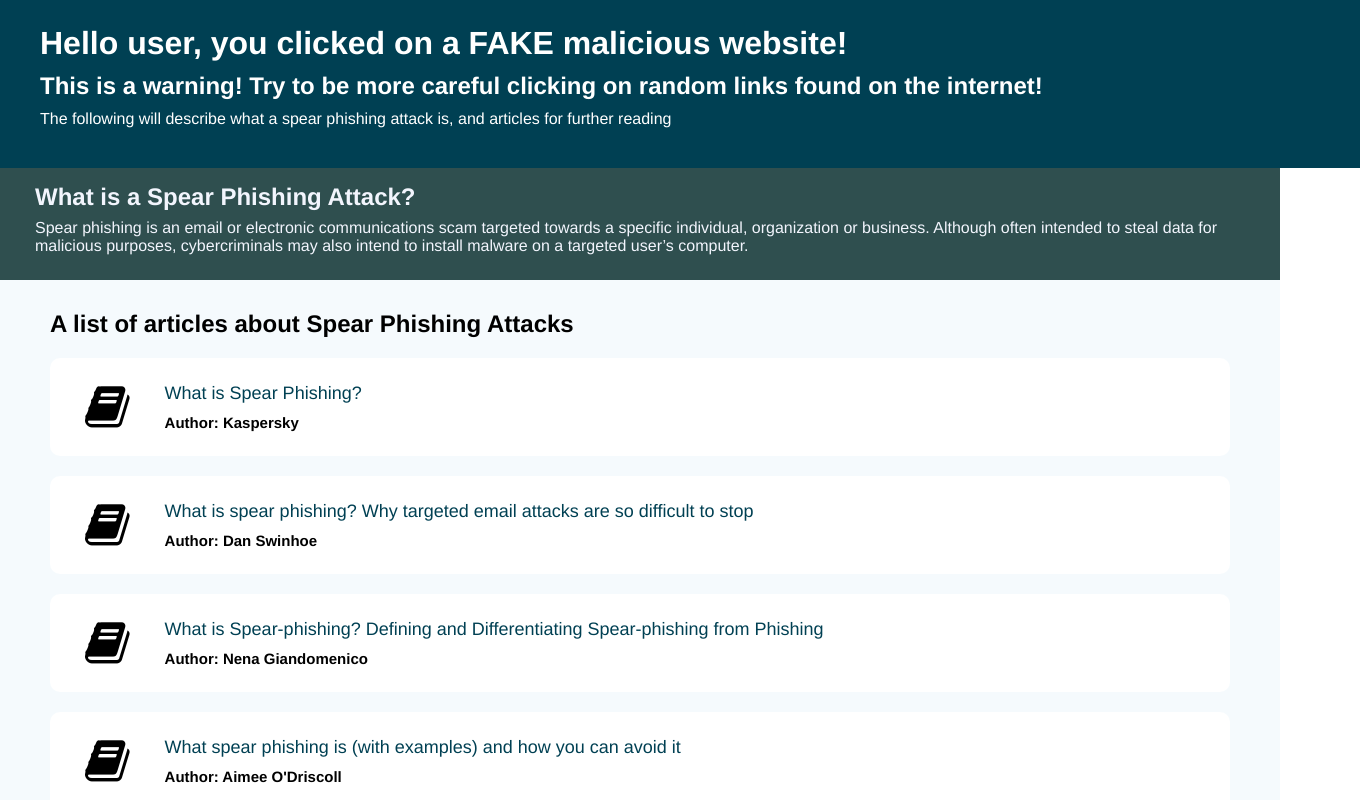
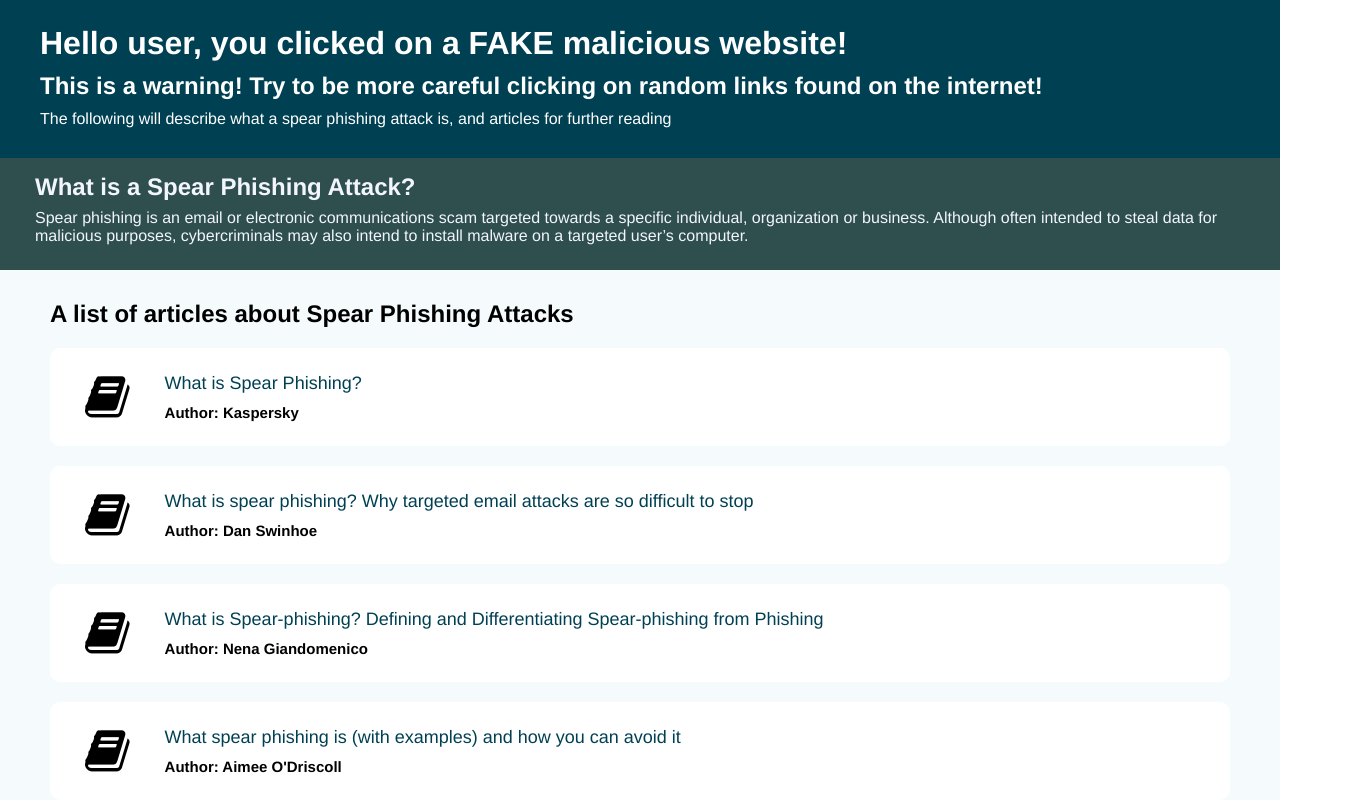
Before and after one commit to Steve-Pham/UserClicks, a plain HTML site: page index.html in a window 1280 px wide. Shown: the top 800 px of the page, 1360 px wide, since content can reach past the window. Drawn offline with Linux system fonts and the light colour scheme.

Commit message:
fixed width issue with header

```diff
--- a/styles.css
+++ b/styles.css
@@ -6,6 +6,7 @@
 
 html {
     width: 100%;
+    height: 100%;
 }
 
 .header h1 {
@@ -18,9 +19,8 @@ html {
 
 
 .header {
-    width: 100%;
     background-color: #004053;
-    padding: 25px 40px 40px 40px;
+    padding: 25px 40px 30px 40px;
     color: white;
     display: flex;
     justify-content: center;
```
Also changed, not shown: 1 other file.
